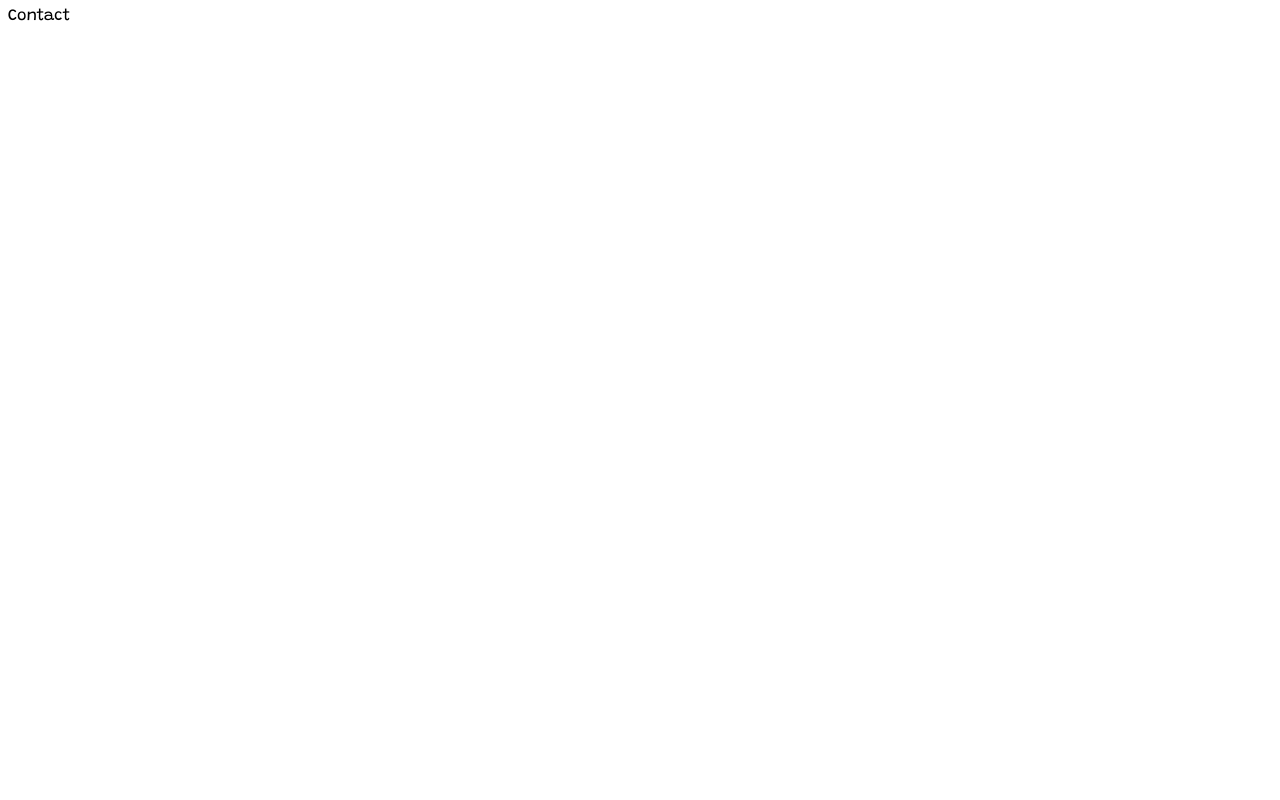
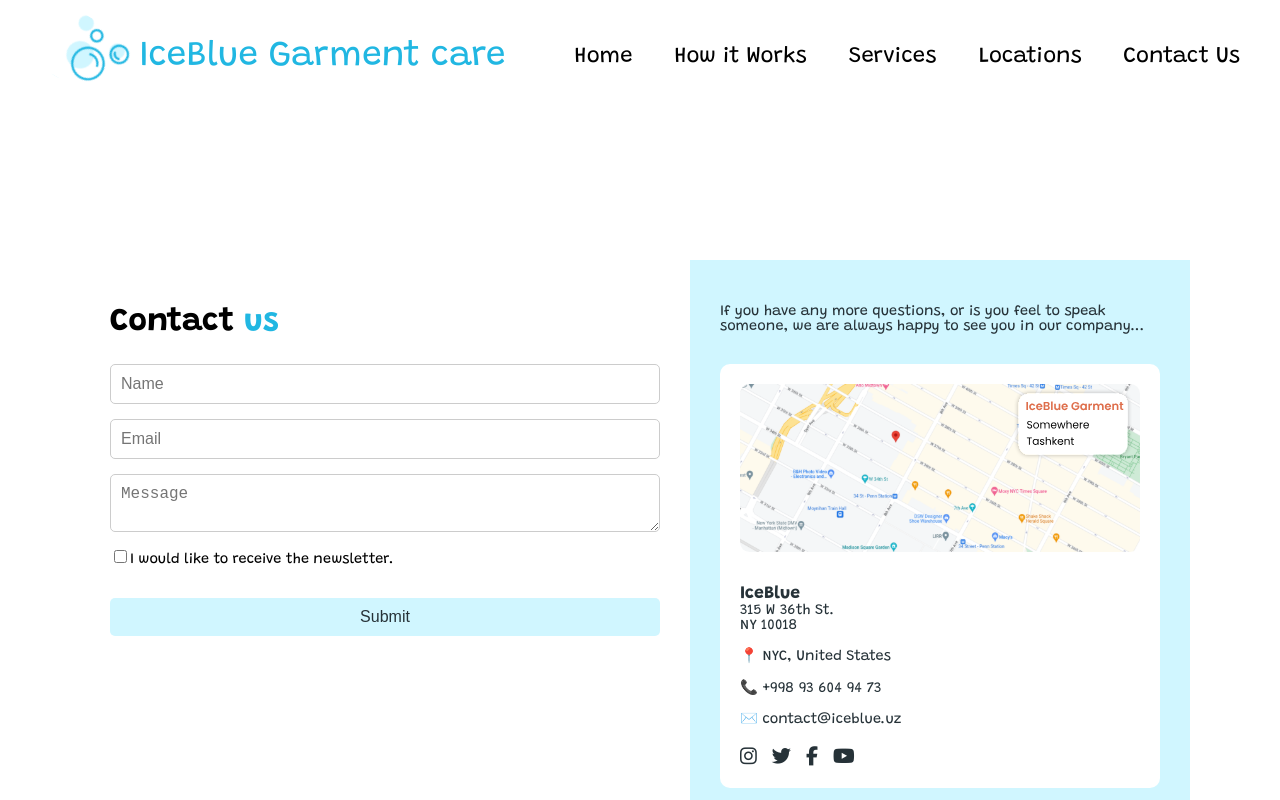
Before and after one commit to GeniusAvenue-Behruz/cleaning, a React (Create React App) app: page /contact in a window 1280 px wide. Shown: the top 800 px of the page. Built offline with nearby package versions, Linux system fonts and the light colour scheme; a web font is replaced by a local one.

Commit message:
new file:   public/imgs/map-placeholder.svg 	modified:   src/components/Footer.js 	modified:   src/components/Nav.js 	modified:   src/index.css 	modified:   src/pages/About.js 	new file:   src/pages/Contact.css 	modified:   src/pages/Contact.js

```diff
--- a/src/components/Footer.js
+++ b/src/components/Footer.js
@@ -5,7 +5,7 @@ const Footer = () => {
         <div className='footer'>
             <div className='footer__content container'>
                 <a className="logo" href="#!">
-                    <img src="logo.svg" alt="logo" /> NEO Cleaning
+                    <img src="logo.svg" alt="logo" /> IceBlue Garment Care
                 </a>
                 <table cellSpacing={10}>
                     <tr className='th'>
--- a/src/components/Nav.js
+++ b/src/components/Nav.js
@@ -3,8 +3,8 @@ import React from 'react'
 const Nav = () => {
   return (
     <nav className="nav">
-                <a className="logo" href="#!">
-                    <img src="logo.svg" alt="logo" /> NEO Cleaning
+                <a className="logo" href="/home">
+                    <img src="logo.svg" alt="logo" /> IceBlue Garment care
                 </a>
                 <ul className="nav-links">
                     <li><a href="/home">Home</a></li>
--- a/src/index.css
+++ b/src/index.css
@@ -77,9 +77,114 @@
     transform: scale(1);
   }
 }
+/* END of NO PAGE FOUND */
 
-/* NO PAGE FOUND */
+/* Start of Contact */
+.contact-container {
+  display: flex;
+  justify-content: space-between;
+  padding: 50px;
+  background-color: inherit;
+  margin-bottom: 50px;
+}
 
+.contact-left {
+  width: 50%;
+  padding: 20px;
+}
+
+.contact-left h2 {
+  font-size: 2rem;
+  font-weight: bold;
+}
+
+.contact-left h2 span {
+  color: var(--clr-text);
+}
+
+.contact-left form {
+  display: flex;
+  flex-direction: column;
+}
+
+.contact-left input,
+.contact-left textarea {
+  margin-bottom: 15px;
+  padding: 10px;
+  border: 1px solid #ccc;
+  border-radius: 5px;
+  font-size: 1rem;
+}
+
+.contact-left button {
+  padding: 10px 20px;
+  background-color: var(--clr-textBg);
+  color: var(--clr-textGrey);
+  border: none;
+  border-radius: 5px;
+  font-size: 1rem;
+  cursor: pointer;
+}
+
+.contact-left button:hover {
+  background-color: var(--clr-text);
+  color: white;
+}
+
+.contact-left label {
+  font-size: 0.9rem;
+  margin-bottom: 20px;
+}
+
+.contact-right {
+  width: 40%;
+  background-color: var(--clr-textBg);
+  padding: 30px;
+  color: var(--clr-textGrey);
+}
+
+.contact-right p {
+  font-size: 0.9rem;
+  margin-bottom: 30px;
+}
+
+.contact-info {
+  background-color: #fff;
+  color: var(--clr-textGrey);
+  padding: 20px;
+  border-radius: 10px;
+}
+
+.contact-info img {
+  width: 100%;
+  margin-bottom: 15px;
+}
+
+.contact-details p {
+  font-size: 0.9rem;
+  margin-bottom: 10px;
+}
+
+.contact-details strong {
+  font-size: 1.1rem;
+}
+
+.social-icons {
+  margin-top: 20px;
+}
+
+.social-icons a {
+  margin-right: 15px;
+  color: var(--clr-textGrey);
+  font-size: 1.2rem;
+  text-decoration: none;
+}
+
+.social-icons a:hover {
+  color: var(--clr-text);
+}
+
+/* End of Contact */
 body {
   font-family: "Grandstander";
 }
@@ -106,9 +211,6 @@ ul {
   color: var(--clr-text);
   font-size: 35px;
 }
-header {
-  /* overflow-x: hidden; */
-
 nav {
   display: flex;
   align-items: center;
@@ -130,6 +232,8 @@ header {
   }
 }
 
+header {
+  /* overflow-x: hidden; */
   .hero {
     display: flex;
     justify-content: space-between;
--- a/src/pages/About.js
+++ b/src/pages/About.js
@@ -1,8 +1,14 @@
 import React from 'react'
-
+import Nav from '../components/Nav.js'
+import Footer from '../components/Footer.js'
 const About = () => {
   return (
-    <div>About</div>
+    <div className=''>
+      <div className='container'>
+        <Nav />
+      </div>
+      <Footer />
+    </div>
   )
 }
 
--- a/src/pages/Contact.js
+++ b/src/pages/Contact.js
@@ -1,9 +1,96 @@
-import React from 'react'
+import React, { useState } from 'react';
+import NavBar from '../components/Nav.js'
+import Footer from '../components/Footer.js'
 
 const Contact = () => {
-  return (
-    <div>Contact</div>
-  )
-}
+    const [formData, setFormData] = useState({
+        name: '',
+        email: '',
+        message: '',
+        newsletter: false,
+    });
 
-export default Contact
+    const handleChange = (e) => {
+        const { name, value, type, checked } = e.target;
+        setFormData((prevData) => ({
+            ...prevData,
+            [name]: type === 'checkbox' ? checked : value,
+        }));
+    };
+
+    const handleSubmit = (e) => {
+        e.preventDefault();
+        console.log(formData);
+        // Handle form submission here
+    };
+
+    return (
+        <div className="">
+            <div className="container">
+                <NavBar />
+                <div className='contact-container'>
+                    <div className="contact-left">
+                        <h2>Contact <span>us</span></h2>
+                        <form onSubmit={handleSubmit}>
+                            <input
+                                type="text"
+                                name="name"
+                                placeholder="Name"
+                                value={formData.name}
+                                onChange={handleChange}
+                            />
+                            <input
+                                type="email"
+                                name="email"
+                                placeholder="Email"
+                                value={formData.email}
+                                onChange={handleChange}
+                            />
+                            <textarea
+                                name="message"
+                                placeholder="Message"
+                                value={formData.message}
+                                onChange={handleChange}
+                            />
+                            <label>
+                                <input
+                                    type="checkbox"
+                                    name="newsletter"
+                                    checked={formData.newsletter}
+                                    onChange={handleChange}
+                                />
+                                I would like to receive the newsletter.
+                            </label>
+                            <button type="submit">Submit</button>
+                        </form>
+                    </div>
+                    <div className="contact-right">
+                        <p>
+                            If you have any more questions, or is you feel to speak someone, we are always happy to see you in our company...
+                        </p>
+                        <div className="contact-info">
+                            <img src="imgs/map-placeholder.svg" alt="Map" />
+                            <div className="contact-details">
+                                <p><strong>IceBlue</strong><br />315 W 36th St.<br />NY 10018</p>
+                                <p><span role="img" aria-label="location">📍</span> NYC, United States</p>
+                                <p><span role="img" aria-label="phone">📞</span> +998 93 604 94 73</p>
+                                <p><span role="img" aria-label="email">✉️</span> contact@iceblue.uz</p>
+                            </div>
+                            <div className="social-icons">
+                                {/* Replace '#' with actual links */}
+                                <a href="#!"><i className="fab fa-instagram"></i></a>
+                                <a href="#!"><i className="fab fa-twitter"></i></a>
+                                <a href="#!"><i className="fab fa-facebook-f"></i></a>
+                                <a href="#!"><i className="fab fa-youtube"></i></a>
+                            </div>
+                        </div>
+                    </div>
+
+                </div>
+            </div>
+            <Footer/>
+        </div>
+    );
+};
+
+export default Contact;
```
Also changed, not shown: public/imgs/map-placeholder.svg (added), src/pages/Contact.css (added). Lines whose indentation alone changed are shown as unchanged.
